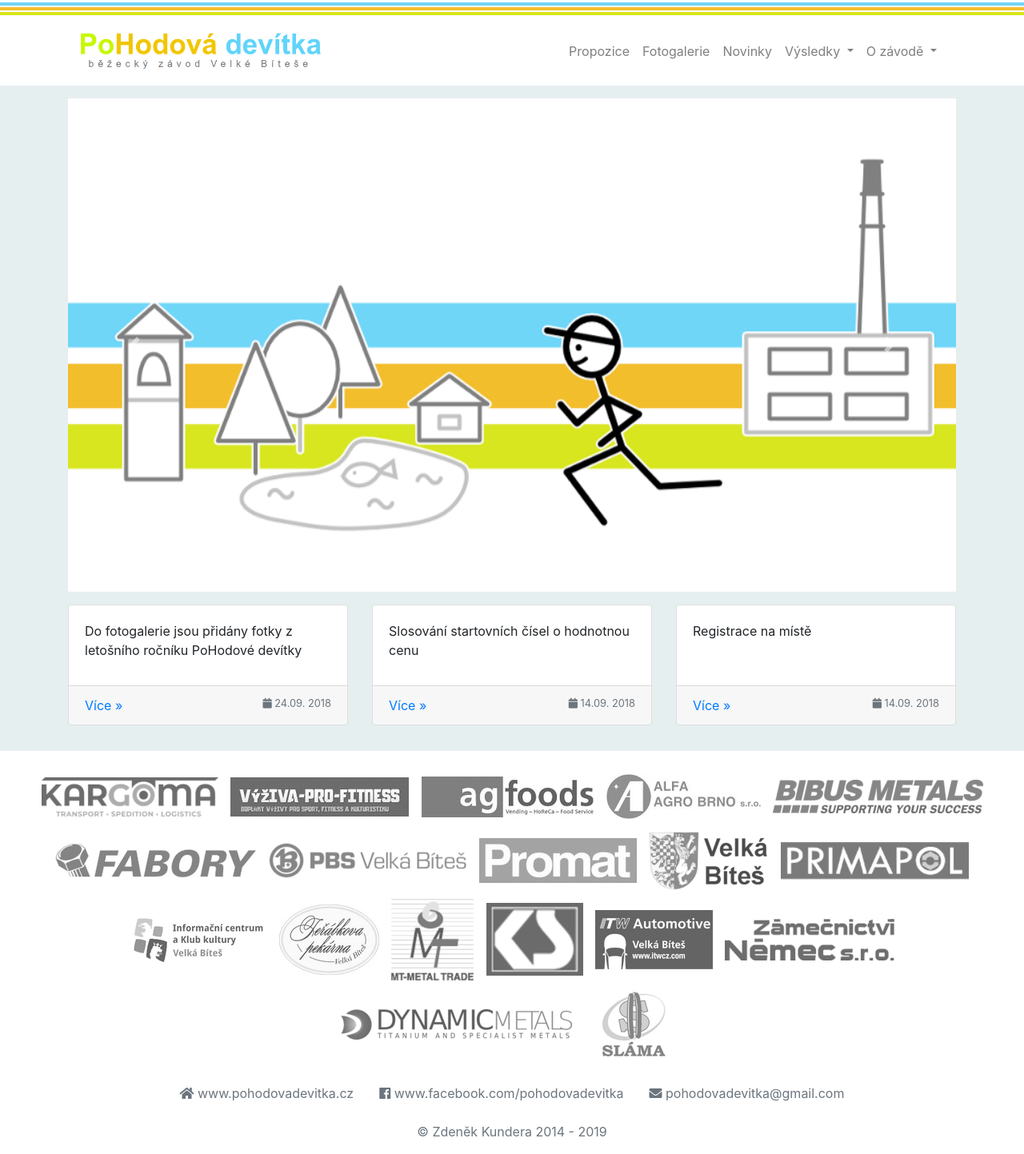
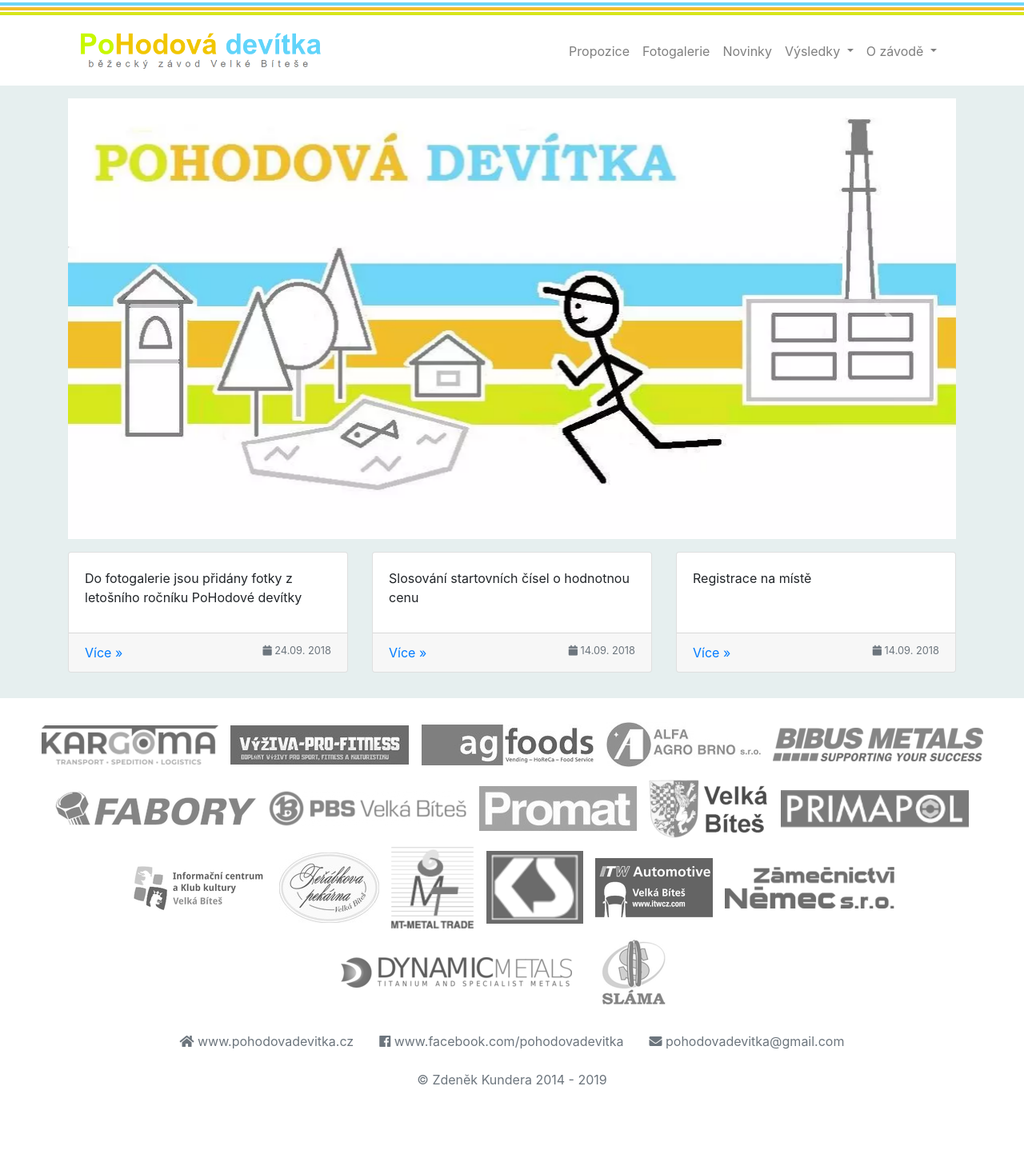
Before and after one commit to pohodovadevitka/pohodovadevitka.github.io, a Jekyll site: the page built from index.html, in a window 1280 px wide. Shown: the whole page at 80% size. Built offline with Jekyll 4.4.1, drawn with Linux system fonts in a browser that asks for light colours; nearby versions of some CDN libraries; after the commit the page ends 1378 px from its top, so only the background shows below that.

Commit message:
optimizing hompage images

```diff
--- a/index.html
+++ b/index.html
@@ -23,43 +24,29 @@
 <div id="carousel" class="carousel slide mb-3" data-ride="carousel">
   <div class="carousel-inner">
     <div class="carousel-item active">
-      <img src="/images/logo.png" alt="logo" class="d-block w-100" />
-    </div>
-    <div class="carousel-item">
+      <picture>
+        <source srcset="/images/logo.webp" type="image/webp" />
+        <source srcset="/images/logo.jpg" type="image/jpg" />
         <img
-        src="/images/phd-12.jpg"
+          src="/images/logo.jpg"
           alt="foto ze závodu"
           class="d-block w-100"
         />
+      </picture>
     </div>
+    {% for i in page.pictures %}
     <div class="carousel-item">
+      <picture>
+        <source srcset="/images/phd-{{ i }}.webp" type="image/webp" />
+        <source srcset="/images/phd-{{ i }}.jpg" type="image/jpeg" />
         <img
-        src="/images/phd-13.jpg"
+          src="/images/phd-{{ i }}.jpg"
           alt="foto ze závodu"
           class="d-block w-100"
         />
+      </picture>
     </div>
-    <div class="carousel-item">
-      <img
-        src="/images/phd-14.jpg"
-        alt="foto ze závodu"
-        class="d-block w-100"
-      />
-    </div>
-    <div class="carousel-item">
-      <img
-        src="/images/phd-15.jpg"
-        alt="foto ze závodu"
-        class="d-block w-100"
-      />
-    </div>
-    <div class="carousel-item">
-      <img
-        src="/images/phd-16.jpg"
-        alt="foto ze závodu"
-        class="d-block w-100"
-      />
-    </div>
+    {% endfor %}
   </div>
   <a
     class="carousel-control-prev"
@@ -83,16 +70,11 @@
 
 {% if site.posts %}
 <div class="card-deck">
-  {% if site.posts.size > 0 %}
-    {% include post-card.html index=0 %}
-  {% endif %}
+  {% if site.posts.size > 0 %} {% include post-card.html index=0 %} {% endif %}
   {% if site.posts.size > 1 %}
   <div class="w-100 d-none d-sm-block d-lg-none"></div>
-    {% include post-card.html index=1 %}
-  {% endif %}
-  {% if site.posts.size > 2 %}
+  {% include post-card.html index=1 %} {% endif %} {% if site.posts.size > 2 %}
   <div class="w-100 d-none d-sm-block d-lg-none"></div>
-    {% include post-card.html index=2 %}
-  {% endif %}
+  {% include post-card.html index=2 %} {% endif %}
 </div>
 {% endif %}
```
Also changed, not shown: other parts of index.html (+1 -0 lines), images/logo.webp (added), images/phd-12.jpg, images/phd-12.webp (added), images/phd-13.jpg, images/phd-13.webp (added), images/phd-14.jpg, images/phd-14.webp (added), images/phd-15.jpg, images/phd-15.webp (added), images/phd-16.jpg, images/phd-16.webp (added). Lines whose indentation alone changed are shown as unchanged.
